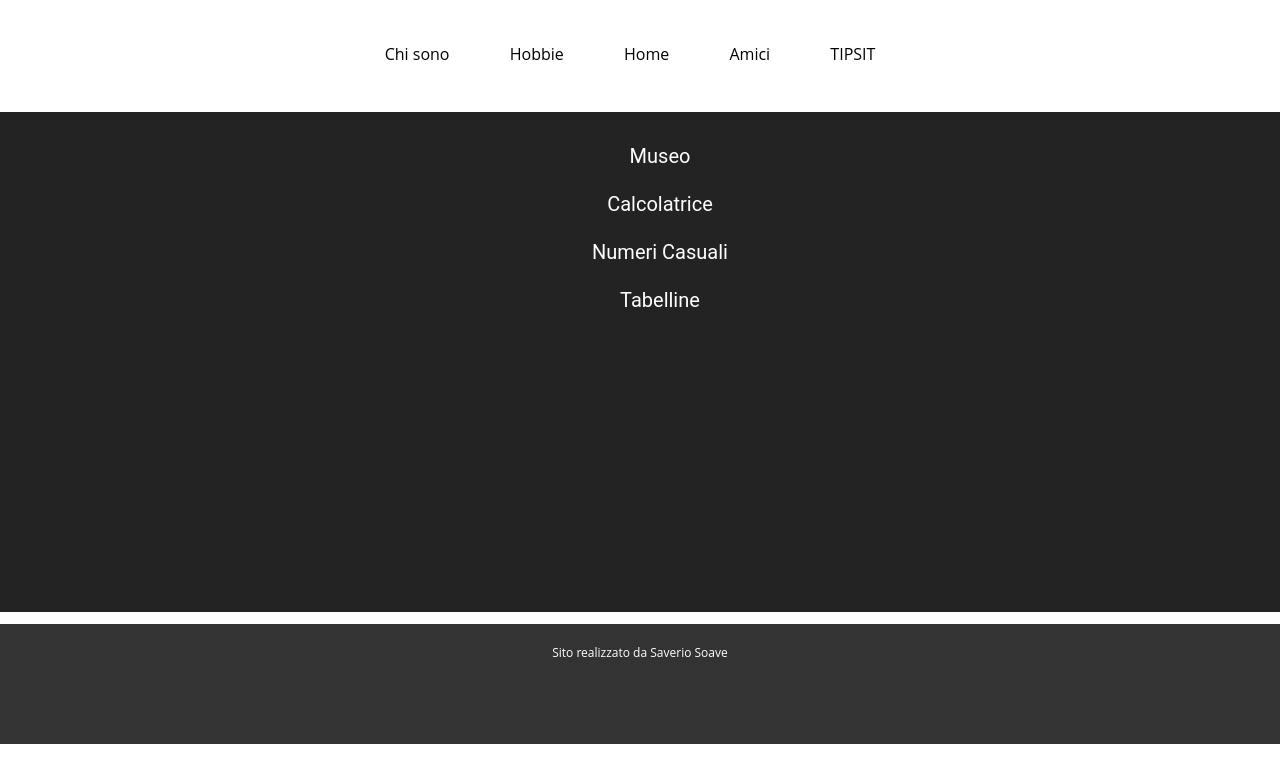
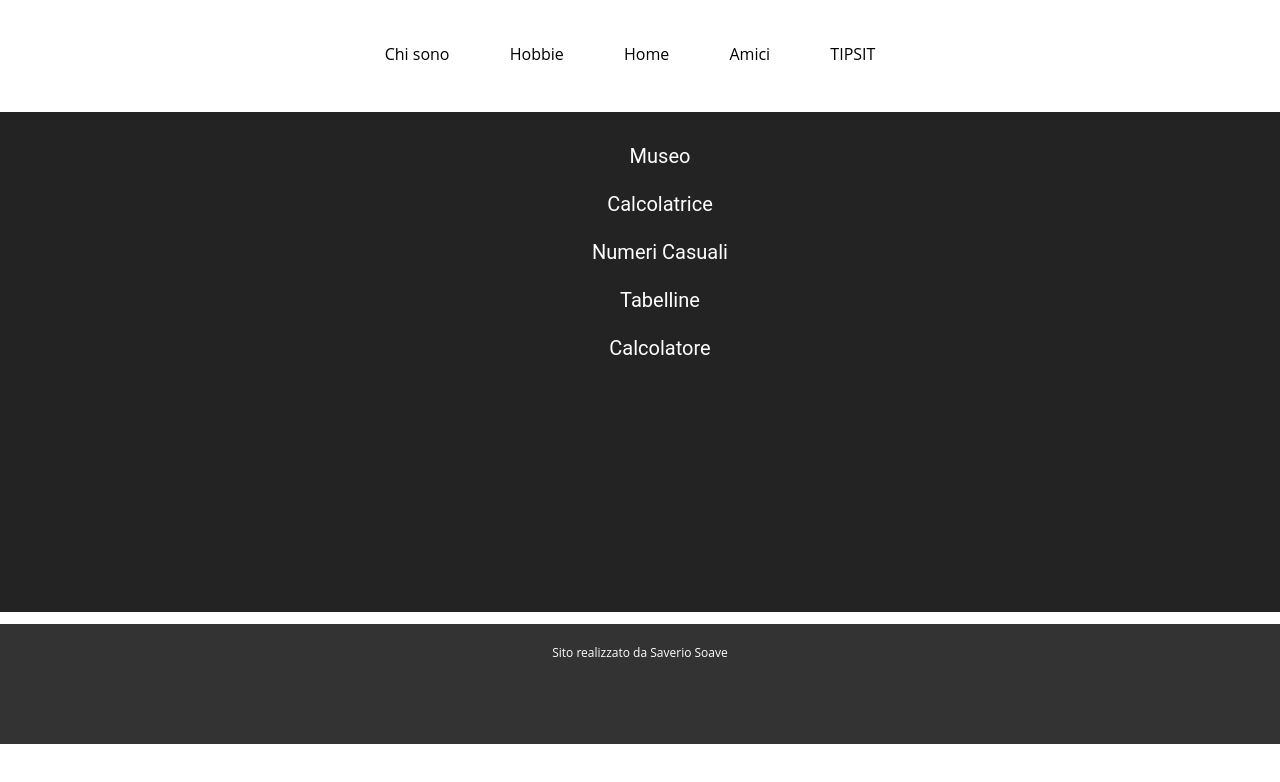
Before and after one commit to WildGin0/Blog.github.io, a plain HTML site: page TIPSIT.html in a window 1280 px wide. Drawn offline with Linux system fonts and the light colour scheme.

Commit message:
Update TIPSIT.html

```diff
--- a/TIPSIT.html
+++ b/TIPSIT.html
@@ -23,6 +23,7 @@
                         <li> <a href="Tipsit/Calcolatrice.html"> Calcolatrice </a> </li>
                         <li> <a href="Tipsit/NumeriCasuali.html"> Numeri Casuali</a> </li>
                         <li> <a href="Tipsit/tabellin.html"> Tabelline</a> </li>
+                        <li> <a href="Tipsit/calcolatore.html"> Calcolatore</a> </li>
                     </ul>
                 </div>
             </div>
```
